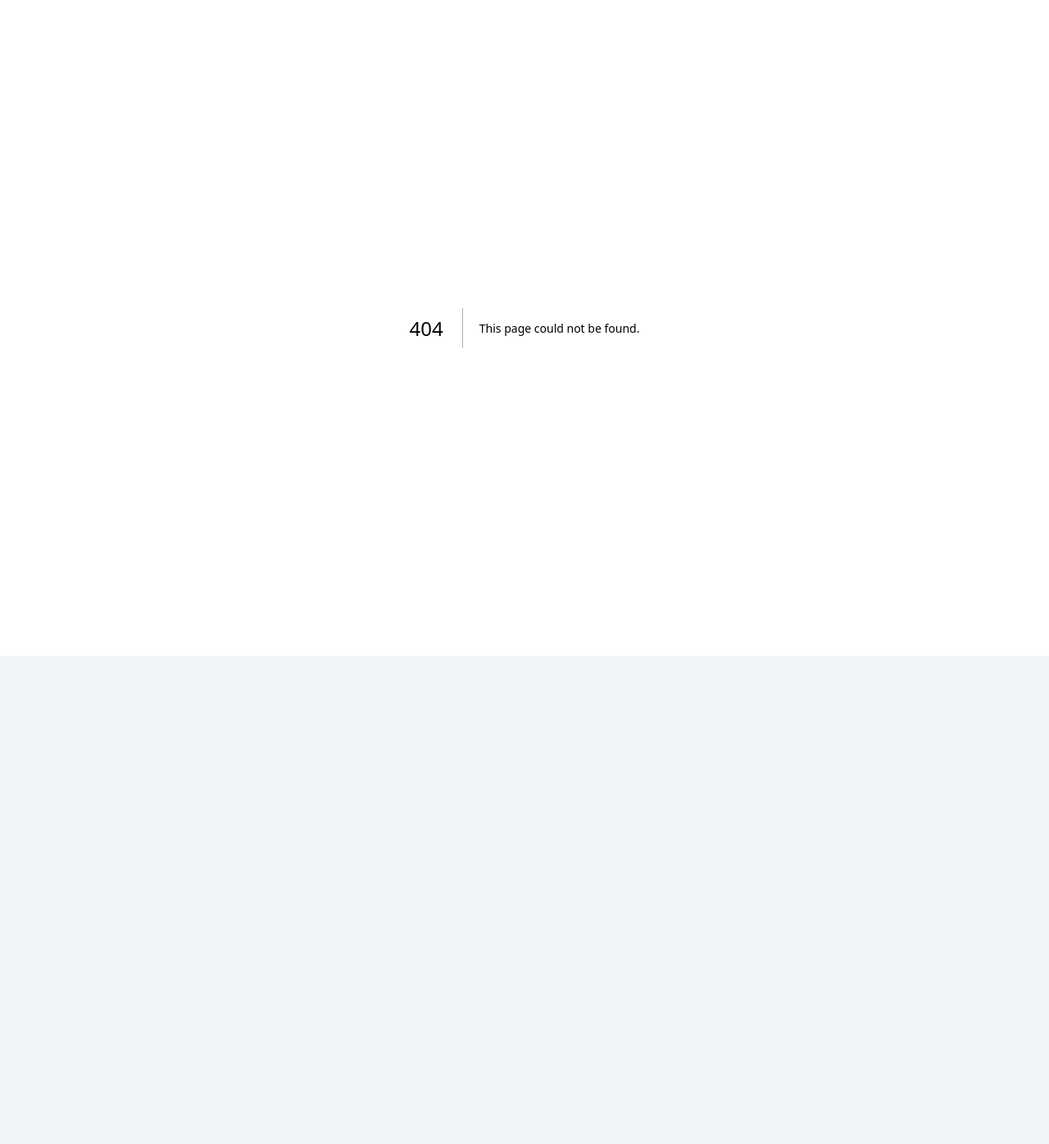
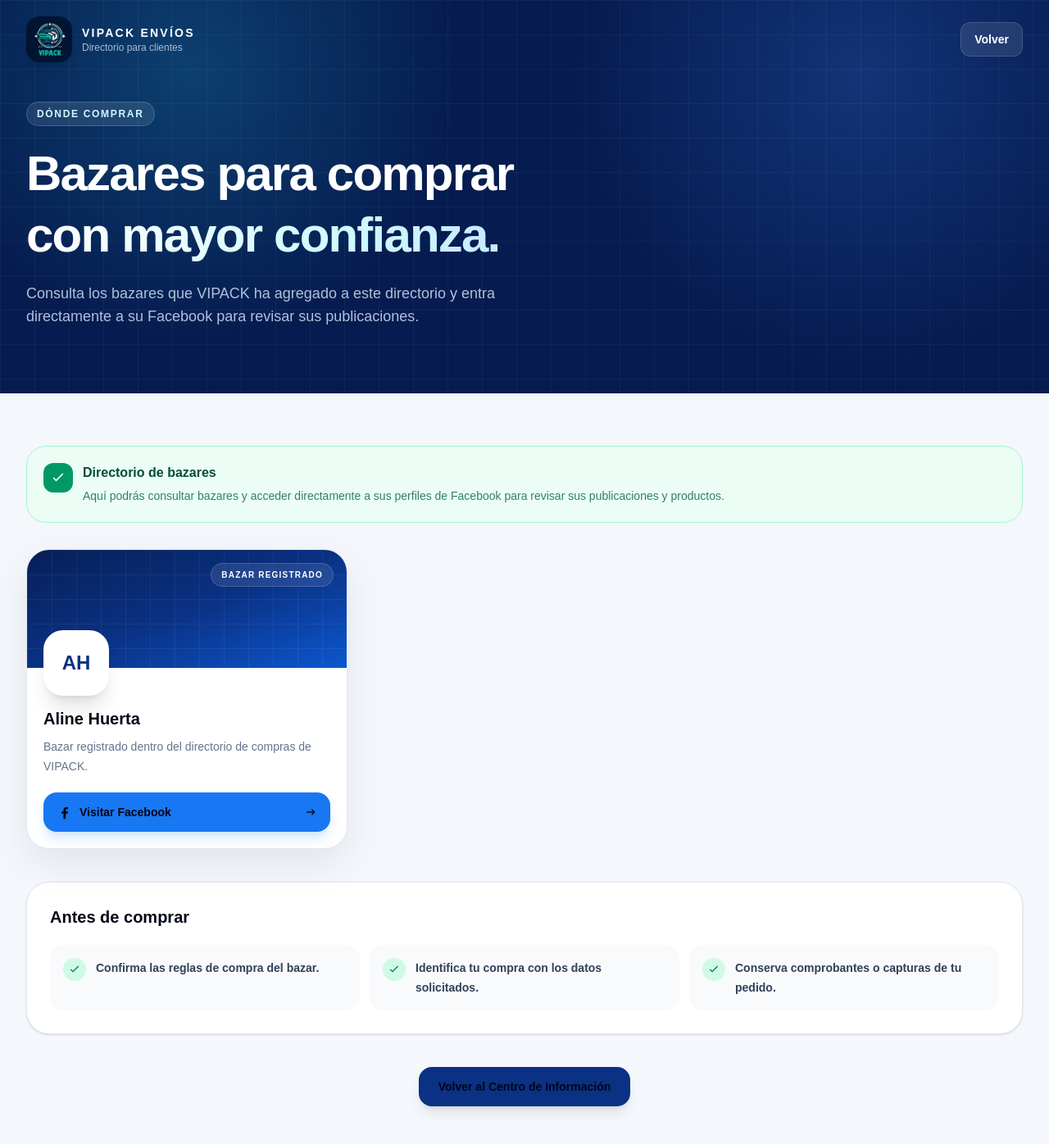
Before and after one commit to VIPACKEnvios/vipack-tracking-system, a Next.js app: page /informacion/bazares in a window 1280 px wide. Before the commit this address had no page. Shown: the top 1396 px of the page at 82% size. Before the commit the page ends 800 px from the top, so only its background shows below. Built offline with nearby package versions, Linux system fonts and the light colour scheme.

Commit message:
Agregar logo y directorio publico de bazares

```diff
--- /dev/null
+++ b/app/informacion/bazares/page.tsx
@@ -0,0 +1,296 @@
+"use client";
+
+import Link from "next/link";
+
+function IconoFacebook({
+  className = "h-5 w-5",
+}: {
+  className?: string;
+}) {
+  return (
+    <svg
+      viewBox="0 0 24 24"
+      fill="currentColor"
+      className={className}
+      aria-hidden="true"
+    >
+      <path d="M13.5 22v-8h2.7l.4-3h-3.1V9.1c0-.9.3-1.5 1.6-1.5h1.7V4.9c-.3 0-1.3-.1-2.5-.1-2.5 0-4.2 1.5-4.2 4.3V11H7.3v3h2.8v8h3.4Z" />
+    </svg>
+  );
+}
+
+function IconoCheck({
+  className = "h-5 w-5",
+}: {
+  className?: string;
+}) {
+  return (
+    <svg
+      viewBox="0 0 24 24"
+      fill="none"
+      stroke="currentColor"
+      strokeWidth="2"
+      className={className}
+      aria-hidden="true"
+    >
+      <path d="m5 12 4 4L19 6" />
+    </svg>
+  );
+}
+
+function IconoFlecha({
+  className = "h-5 w-5",
+}: {
+  className?: string;
+}) {
+  return (
+    <svg
+      viewBox="0 0 24 24"
+      fill="none"
+      stroke="currentColor"
+      strokeWidth="2"
+      className={className}
+      aria-hidden="true"
+    >
+      <path d="M5 12h14" />
+      <path d="m14 7 5 5-5 5" />
+    </svg>
+  );
+}
+
+/*
+ * BAZARES
+ *
+ * Para agregar otro bazar:
+ *
+ * {
+ *   id: "nombre-bazar",
+ *   nombre: "Nombre del bazar",
+ *   descripcion: "Descripción",
+ *   facebook: "LINK DE FACEBOOK",
+ *   iniciales: "NB",
+ * },
+ */
+const bazares = [
+  {
+    id: "aline-huerta",
+    nombre: "Aline Huerta",
+    descripcion:
+      "Bazar registrado dentro del directorio de compras de VIPACK.",
+    facebook:
+      "https://web.facebook.com/aline.huerta.676336",
+    iniciales: "AH",
+  },
+];
+
+export default function BazaresInformacionPage() {
+  return (
+    <main className="min-h-screen bg-[#f4f7fb] text-slate-950">
+
+      {/* ========================================
+          ENCABEZADO
+      ======================================== */}
+      <header className="relative overflow-hidden bg-[#061b4f] text-white">
+
+        {/* Luces decorativas */}
+        <div className="absolute inset-0 bg-[radial-gradient(circle_at_18%_18%,rgba(34,211,238,.20),transparent_30%),radial-gradient(circle_at_82%_20%,rgba(59,130,246,.24),transparent_32%)]" />
+
+        {/* Cuadrícula */}
+        <div className="absolute inset-0 opacity-[0.06] [background-image:linear-gradient(rgba(255,255,255,.7)_1px,transparent_1px),linear-gradient(90deg,rgba(255,255,255,.7)_1px,transparent_1px)] [background-size:42px_42px]" />
+
+        <div className="relative mx-auto max-w-7xl px-4 pb-16 pt-5 sm:px-6 sm:pb-20 lg:px-8">
+
+          {/* ========================================
+              MENÚ SUPERIOR
+          ======================================== */}
+          <nav className="flex items-center justify-between gap-4">
+
+            {/* LOGO VIPACK - UNA SOLA VEZ */}
+            <Link
+              href="/informacion"
+              className="flex items-center gap-3"
+            >
+              <img
+                src="/vipack-logo.jpg"
+                alt="VIPACK Envíos"
+                className="h-14 w-14 rounded-2xl object-cover shadow-lg"
+              />
+
+              <div>
+                <p className="text-sm font-black tracking-[0.16em]">
+                  VIPACK ENVÍOS
+                </p>
+
+                <p className="text-xs text-blue-100/75">
+                  Directorio para clientes
+                </p>
+              </div>
+            </Link>
+
+            <Link
+              href="/informacion"
+              className="rounded-xl border border-white/15 bg-white/10 px-4 py-2.5 text-sm font-black backdrop-blur transition hover:bg-white/15"
+            >
+              Volver
+            </Link>
+          </nav>
+
+          {/* ========================================
+              PRESENTACIÓN
+          ======================================== */}
+          <div className="mt-12 max-w-3xl">
+
+            <span className="inline-flex rounded-full border border-cyan-200/20 bg-white/10 px-3 py-1.5 text-xs font-black uppercase tracking-[0.14em] text-cyan-100">
+              Dónde comprar
+            </span>
+
+            <h1 className="mt-5 text-4xl font-black leading-tight tracking-[-0.03em] sm:text-5xl lg:text-6xl">
+              Bazares para comprar
+
+              <span className="block bg-gradient-to-r from-white via-cyan-100 to-blue-200 bg-clip-text text-transparent">
+                con mayor confianza.
+              </span>
+            </h1>
+
+            <p className="mt-5 max-w-2xl text-base leading-7 text-blue-100/80 sm:text-lg">
+              Consulta los bazares que VIPACK ha agregado a este
+              directorio y entra directamente a su Facebook para
+              revisar sus publicaciones.
+            </p>
+          </div>
+        </div>
+      </header>
+
+      {/* ========================================
+          CONTENIDO
+      ======================================== */}
+      <section className="mx-auto max-w-7xl px-4 py-12 sm:px-6 sm:py-16 lg:px-8">
+
+        {/* AVISO */}
+        <div className="mb-8 rounded-[24px] border border-emerald-200 bg-emerald-50 p-4 sm:p-5">
+
+          <div className="flex items-start gap-3">
+
+            <span className="flex h-9 w-9 shrink-0 items-center justify-center rounded-xl bg-emerald-600 text-white">
+              <IconoCheck className="h-5 w-5" />
+            </span>
+
+            <div>
+              <p className="font-black text-emerald-900">
+                Directorio de bazares
+              </p>
+
+              <p className="mt-1 text-sm leading-6 text-emerald-800/80">
+                Aquí podrás consultar bazares y acceder directamente
+                a sus perfiles de Facebook para revisar sus
+                publicaciones y productos.
+              </p>
+            </div>
+          </div>
+        </div>
+
+        {/* ========================================
+            TARJETAS DE BAZARES
+        ======================================== */}
+        <div className="grid gap-5 sm:grid-cols-2 xl:grid-cols-3">
+
+          {bazares.map((bazar) => (
+            <article
+              key={bazar.id}
+              className="group overflow-hidden rounded-[28px] border border-slate-200 bg-white shadow-[0_18px_50px_rgba(15,23,42,.08)] transition hover:-translate-y-1.5 hover:shadow-[0_24px_65px_rgba(15,23,42,.13)]"
+            >
+
+              {/* CABECERA DE TARJETA */}
+              <div className="relative h-36 bg-gradient-to-br from-[#071f57] via-[#0a3183] to-[#0b57d0]">
+
+                <div className="absolute inset-0 opacity-[0.08] [background-image:linear-gradient(rgba(255,255,255,.7)_1px,transparent_1px),linear-gradient(90deg,rgba(255,255,255,.7)_1px,transparent_1px)] [background-size:30px_30px]" />
+
+                {/* INICIALES */}
+                <div className="absolute bottom-[-34px] left-5 flex h-20 w-20 items-center justify-center rounded-[24px] border-4 border-white bg-white text-2xl font-black text-[#0a3183] shadow-xl">
+                  {bazar.iniciales}
+                </div>
+
+                {/* ESTADO */}
+                <span className="absolute right-4 top-4 rounded-full border border-white/15 bg-white/10 px-3 py-1.5 text-[10px] font-black uppercase tracking-[0.12em] text-white backdrop-blur">
+                  Bazar registrado
+                </span>
+              </div>
+
+              {/* INFORMACIÓN */}
+              <div className="px-5 pb-5 pt-12">
+
+                <h2 className="text-xl font-black text-slate-950">
+                  {bazar.nombre}
+                </h2>
+
+                <p className="mt-2 text-sm leading-6 text-slate-500">
+                  {bazar.descripcion}
+                </p>
+
+                {/* BOTÓN FACEBOOK */}
+                <a
+                  href={bazar.facebook}
+                  target="_blank"
+                  rel="noopener noreferrer"
+                  className="mt-5 flex items-center justify-between rounded-2xl bg-[#1877F2] px-4 py-3.5 text-sm font-black text-white shadow-lg shadow-blue-200/70 transition hover:bg-[#1268d8]"
+                >
+                  <span className="flex items-center gap-2">
+                    <IconoFacebook />
+
+                    Visitar Facebook
+                  </span>
+
+                  <IconoFlecha className="h-4 w-4" />
+                </a>
+              </div>
+            </article>
+          ))}
+        </div>
+
+        {/* ========================================
+            RECOMENDACIONES
+        ======================================== */}
+        <div className="mt-10 rounded-[28px] border border-slate-200 bg-white p-5 shadow-sm sm:p-7">
+
+          <h3 className="text-xl font-black">
+            Antes de comprar
+          </h3>
+
+          <div className="mt-5 grid gap-3 sm:grid-cols-2 lg:grid-cols-3">
+
+            {[
+              "Confirma las reglas de compra del bazar.",
+              "Identifica tu compra con los datos solicitados.",
+              "Conserva comprobantes o capturas de tu pedido.",
+            ].map((texto) => (
+              <div
+                key={texto}
+                className="flex items-start gap-3 rounded-2xl bg-slate-50 p-4"
+              >
+
+                <span className="flex h-7 w-7 shrink-0 items-center justify-center rounded-full bg-emerald-100 text-emerald-700">
+                  <IconoCheck className="h-4 w-4" />
+                </span>
+
+                <p className="text-sm font-bold leading-6 text-slate-700">
+                  {texto}
+                </p>
+              </div>
+            ))}
+          </div>
+        </div>
+
+        {/* VOLVER */}
+        <div className="mt-10 text-center">
+
+          <Link
+            href="/informacion"
+            className="inline-flex items-center gap-2 rounded-2xl bg-[#0a3183] px-6 py-3.5 text-sm font-black text-white shadow-lg transition hover:-translate-y-0.5"
+          >
+            Volver al Centro de Información
+          </Link>
+        </div>
+      </section>
+    </main>
+  );
+}
--- a/app/informacion/page.tsx
+++ b/app/informacion/page.tsx
@@ -303,10 +303,11 @@ export default function InformacionPage() {
         <div className="mx-auto max-w-7xl px-4 pb-24 pt-5 sm:px-6 sm:pb-32 lg:px-8">
           <nav className="flex items-center justify-between gap-4">
             <Link href="/informacion" className="flex items-center gap-3">
-              <div className="relative flex h-12 w-12 items-center justify-center rounded-2xl border border-white/15 bg-white/10 shadow-xl backdrop-blur-xl">
-                <IconoCaja className="h-7 w-7" />
-                <span className="absolute -right-1 -top-1 h-3 w-3 rounded-full bg-cyan-300 ring-4 ring-[#092e81]" />
-              </div>
+              <img
+                src="/vipack-logo.jpg"
+                alt="VIPACK Envíos"
+                className="h-14 w-14 rounded-2xl object-cover shadow-xl"
+              />
 
               <div>
                 <p className="text-sm font-black tracking-[0.18em]">
@@ -320,7 +321,7 @@ export default function InformacionPage() {
 
             <div className="hidden items-center gap-2 md:flex">
               <Link
-                href="/consulta-bazares"
+                href="/informacion/bazares"
                 className="rounded-xl px-4 py-2 text-sm font-bold text-blue-100 transition hover:bg-white/10 hover:text-white"
               >
                 Bazares
@@ -362,10 +363,10 @@ export default function InformacionPage() {
                 </a>
 
                 <Link
-                  href="/consulta-bazares"
+                  href="/informacion/bazares"
                   className="inline-flex items-center justify-center rounded-2xl border border-white/20 bg-white/10 px-5 py-3.5 text-sm font-black text-white backdrop-blur-xl transition hover:bg-white/15"
                 >
-                  Consultar bazares
+                  Ver bazares
                 </Link>
               </div>
             </div>
@@ -673,7 +674,7 @@ export default function InformacionPage() {
           {vista === "donde" && (
             <div className="mt-8 grid gap-5 lg:grid-cols-2">
               <Link
-                href="/consulta-bazares"
+                href="/informacion/bazares"
                 className="group rounded-[30px] bg-gradient-to-br from-[#071f57] via-[#0a3183] to-[#0b57d0] p-6 text-white shadow-xl transition hover:-translate-y-1"
               >
                 <div className="flex h-12 w-12 items-center justify-center rounded-2xl bg-white/15">
@@ -689,7 +690,7 @@ export default function InformacionPage() {
                 </h3>
 
                 <p className="mt-3 text-sm leading-6 text-blue-100/85">
-                  Consulta los bazares que aparecen registrados dentro de VIPACK.
+                  Consulta bazares y entra directamente a sus redes para revisar sus publicaciones.
                 </p>
 
                 <div className="mt-6 flex items-center gap-2 text-sm font-black">
@@ -770,7 +771,7 @@ export default function InformacionPage() {
           </div>
 
           <div className="flex flex-wrap justify-center gap-x-5 gap-y-2 text-xs font-bold text-slate-500 md:justify-end">
-            <Link href="/consulta-bazares" className="hover:text-[#0a3183]">
+            <Link href="/informacion/bazares" className="hover:text-[#0a3183]">
               Bazares
             </Link>
             <Link href="/informacion/bodegas" className="hover:text-[#0a3183]">
```
